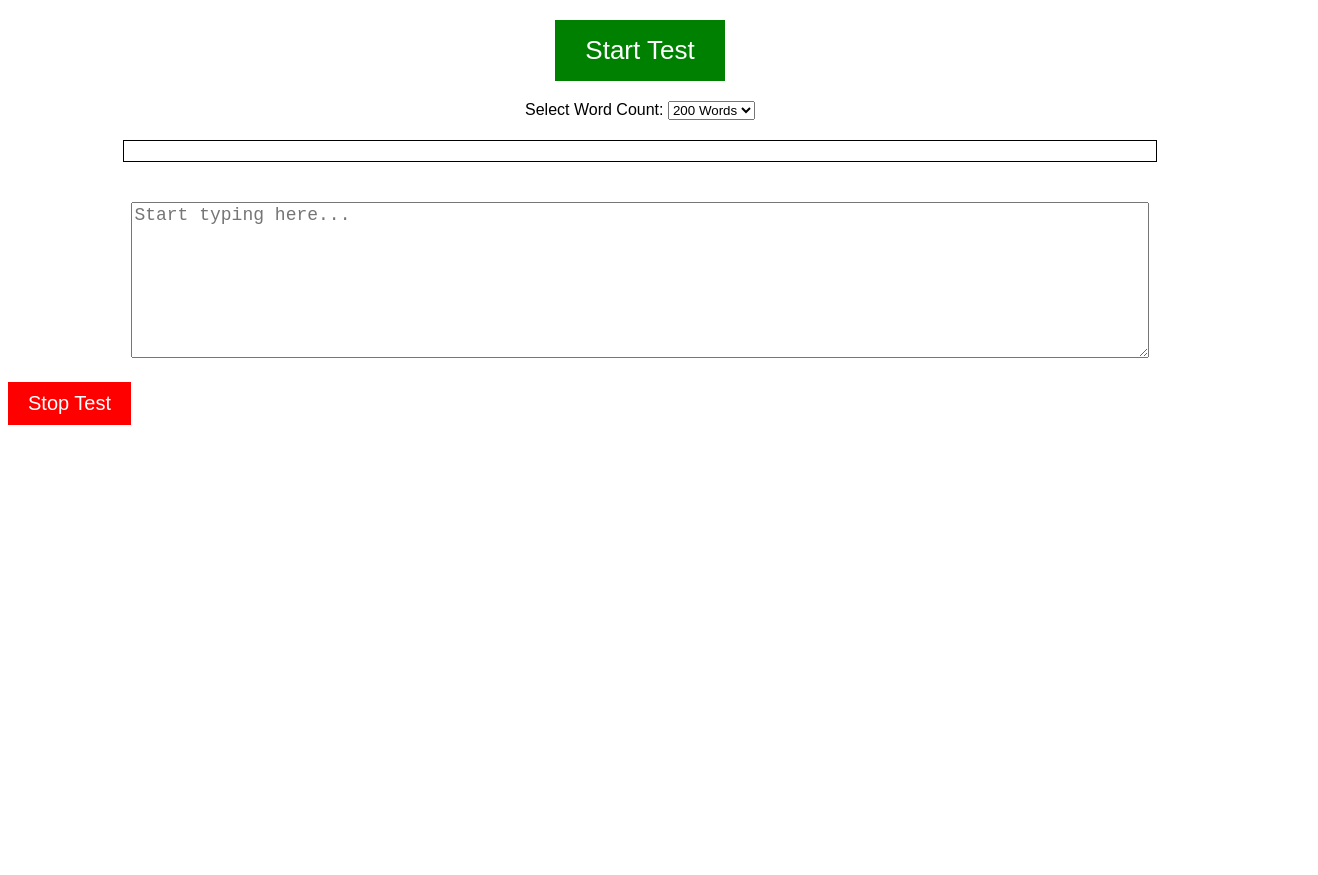
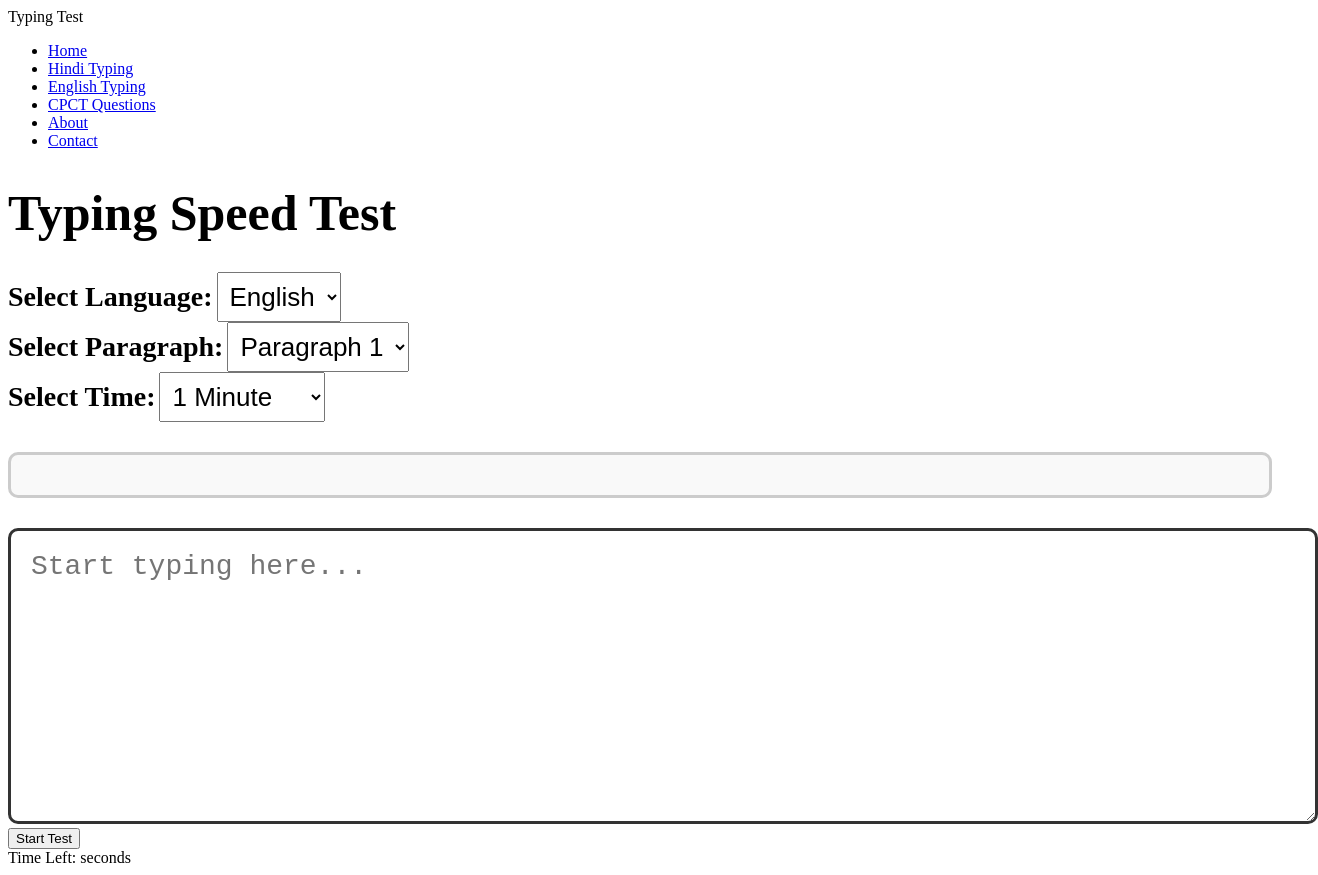
Before and after one commit to nishantpaa/freeonline-typing-test, a plain HTML site: page index.html in a window 1280 px wide. Shown: the whole page, 1318 px wide, since content can reach past the window. Before the commit the page ends 800 px from the top, so only its background shows below. Drawn offline with Linux system fonts and the light colour scheme.

Commit message:
Add files via upload

```diff
--- a/index.html
+++ b/index.html
@@ -4,30 +4,62 @@
     <meta charset="UTF-8">
     <meta name="viewport" content="width=device-width, initial-scale=1.0">
     <title>Typing Test</title>
-    <link rel="stylesheet" href="styles.css"> <!-- CSS लिंक -->
+    <link rel="stylesheet" href="styles.css">
 </head>
 <body>
 
-    <!-- Start Test बटन -->
-    <button id="start-btn" onclick="startTest()">Start Test</button>
+    <!-- Navigation Bar -->
+    <nav>
+        <div class="logo">Typing Test</div>
+        <ul>
+            <li><a href="index.html">Home</a></li>
+            <li><a href="#">Hindi Typing</a></li>
+            <li><a href="#">English Typing</a></li>
+            <li><a href="#">CPCT Questions</a></li>
+            <li><a href="about.html">About</a></li>
+            <li><a href="contact.html">Contact</a></li>
+        </ul>
+    </nav>
 
-    <!-- Select Word Count -->
-    <label for="word-count">Select Word Count:</label>
-    <select id="word-count">
-        <option value="200">200 Words</option>
-        <option value="300">300 Words</option>
-        <option value="500">500 Words</option>
-    </select>
+    <!-- Typing Test Section -->
+    <div class="typing-container">
+        <h1 class="title">Typing Speed Test</h1>
 
-    <!-- Typing Paragraph (जो दिखेगा) -->
-    <div id="paragraph-display"></div>
+        <div class="selection-container">
+            <div class="selection-box">
+                <label>Select Language:</label>
+                <select id="language">
+                    <option value="english">English</option>
+                    <option value="hindi">हिंदी</option>
+                </select>
+            </div>
 
-    <!-- Typing Area -->
-    <textarea id="typing-area" placeholder="Start typing here..."></textarea>
+            <div class="selection-box">
+                <label>Select Paragraph:</label>
+                <select id="paragraph-select"></select>
+            </div>
 
-    <!-- Stop Test बटन -->
-    <button id="stop-btn" onclick="stopTest()">Stop Test</button>
+            <div class="selection-box">
+                <label>Select Time:</label>
+                <select id="time">
+                    <option value="1">1 Minute</option>
+                    <option value="5">5 Minutes</option>
+                    <option value="10">10 Minutes</option>
+                    <option value="20">20 Minutes</option>
+                </select>
+            </div>
+        </div>
 
-    <script src="script.js"></script> <!-- JavaScript लिंक -->
+        <div id="paragraph" class="text-box"></div>
+
+        <textarea id="typing-area" class="typing-box" placeholder="Start typing here..."></textarea>
+
+        <button onclick="startTest()">Start Test</button>
+
+        <div id="timer">Time Left: <span id="time-left"></span> seconds</div>
+        <div id="result"></div>
+    </div>
+
+    <script src="script.js"></script>
 </body>
 </html>
--- a/script.js
+++ b/script.js
@@ -1,19 +1,53 @@
-const paragraphs = [
-    "यह पहला पैराग्राफ है, जिसे आप टाइप कर सकते हैं।",
-    "दूसरा पैराग्राफ भी यहाँ जोड़ा गया है ताकि आप अभ्यास कर सकें।",
-    "तीसरा पैराग्राफ भी टाइपिंग टेस्ट के लिए उपलब्ध है।"
-];
+const paragraphs = {
+    english: [
+        "The quick brown fox jumps over the lazy dog.",
+        "Practice makes perfect. Keep typing daily.",
+        "Fast typing improves efficiency in work.",
+        "Good typing skills save a lot of time.",
+        "Typing is an essential skill in the modern world."
+    ],
+    hindi: [
+        "कृपया ध्यान दें कि टाइपिंग अभ्यास बहुत ज़रूरी है।",
+        "अगर आप तेज़ टाइप करना चाहते हैं तो रोज़ अभ्यास करें।",
+        "टाइपिंग में स्पीड और एक्युरेसी दोनों ज़रूरी हैं।",
+        "तेज़ टाइपिंग से आपके काम की गति बढ़ती है।",
+        "नियमित अभ्यास से टाइपिंग में सुधार होता है।"
+    ]
+};
+
+function populateParagraphs() {
+    let language = document.getElementById("language").value;
+    let paragraphSelect = document.getElementById("paragraph-select");
+    paragraphSelect.innerHTML = "";
+
+    paragraphs[language].forEach((text, index) => {
+        let option = document.createElement("option");
+        option.value = index;
+        option.text = "Paragraph " + (index + 1);
+        paragraphSelect.appendChild(option);
+    });
+}
+
+document.getElementById("language").addEventListener("change", populateParagraphs);
+populateParagraphs();
 
 function startTest() {
-    console.log("Typing test started!");
-    alert("Typing Test Started!");
+    let language = document.getElementById("language").value;
+    let selectedIndex = document.getElementById("paragraph-select").value;
+    let time = parseInt(document.getElementById("time").value) * 60;
 
-    // एक रैंडम पैराग्राफ दिखाओ
-    let randomIndex = Math.floor(Math.random() * paragraphs.length);
-    document.getElementById("paragraph-display").innerText = paragraphs[randomIndex];
+    let paragraphText = paragraphs[language][selectedIndex];
+    document.getElementById("paragraph").innerText = paragraphText;
+    document.getElementById("typing-area").value = "";
+    document.getElementById("typing-area").focus();
+
+    document.getElementById("time-left").innerText = time;
+    let timer = setInterval(() => {
+        if (time > 0) {
+            time--;
+            document.getElementById("time-left").innerText = time;
+        } else {
+            clearInterval(timer);
+        }
+    }, 1000);
 }
-
-function stopTest() {
-    console.log("Typing test stopped!");
-    alert("Typing Test Stopped!");
-}
--- a/styles.css
+++ b/styles.css
@@ -1,45 +1,38 @@
-body {
-    font-family: Arial, sans-serif;
-    text-align: center;
+/* 1️⃣ Typing Speed Test Title बड़ा करें */
+.title {
+    font-size: 50px;  /* पहले 42px था */
+    font-weight: bold;
+    margin-bottom: 30px;
 }
 
-/* Start Test बटन */
-#start-btn {
-    font-size: 26px;
-    padding: 15px 30px;
-    background-color: green;
-    color: white;
-    border: none;
-    cursor: pointer;
-    margin: 20px auto;
-    display: block;
+/* 2️⃣ Select Language, Select Paragraph, Select Time को बड़ा करें */
+.selection-box label {
+    font-size: 28px; /* पहले 24px था */
+    font-weight: bold;
 }
 
-/* Stop Test बटन */
-#stop-btn {
-    font-size: 20px;
-    padding: 10px 20px;
-    background-color: red;
-    color: white;
-    border: none;
-    cursor: pointer;
-    margin-top: 20px;
-    display: block;
+.selection-box select {
+    font-size: 26px; /* पहले 20px था */
+    padding: 8px;
 }
 
-/* Typing Paragraph */
-#paragraph-display {
-    width: 80%;
-    font-size: 18px;
-    margin: 20px auto;
-    padding: 10px;
-    border: 1px solid #000;
+/* 3️⃣ Text to Type (जो पैराग्राफ दिखेगा) को बड़ा करें */
+.text-box {
+    font-size: 32px;  /* पहले 28px था */
+    font-weight: bold;
+    margin: 30px 0;
+    padding: 20px;
+    border: 3px solid #ccc;
+    border-radius: 10px;
+    background-color: #f9f9f9;
 }
 
-/* Typing Area */
-#typing-area {
-    width: 80%;
-    height: 150px;
-    margin-top: 20px;
-    font-size: 18px;
+/* 4️⃣ Typing Box को बड़ा करें */
+.typing-box {
+    width: 100%;
+    height: 250px; /* पहले 200px था */
+    font-size: 28px; /* पहले 26px था */
+    padding: 20px;
+    border: 3px solid #333;
+    border-radius: 10px;
 }
```
